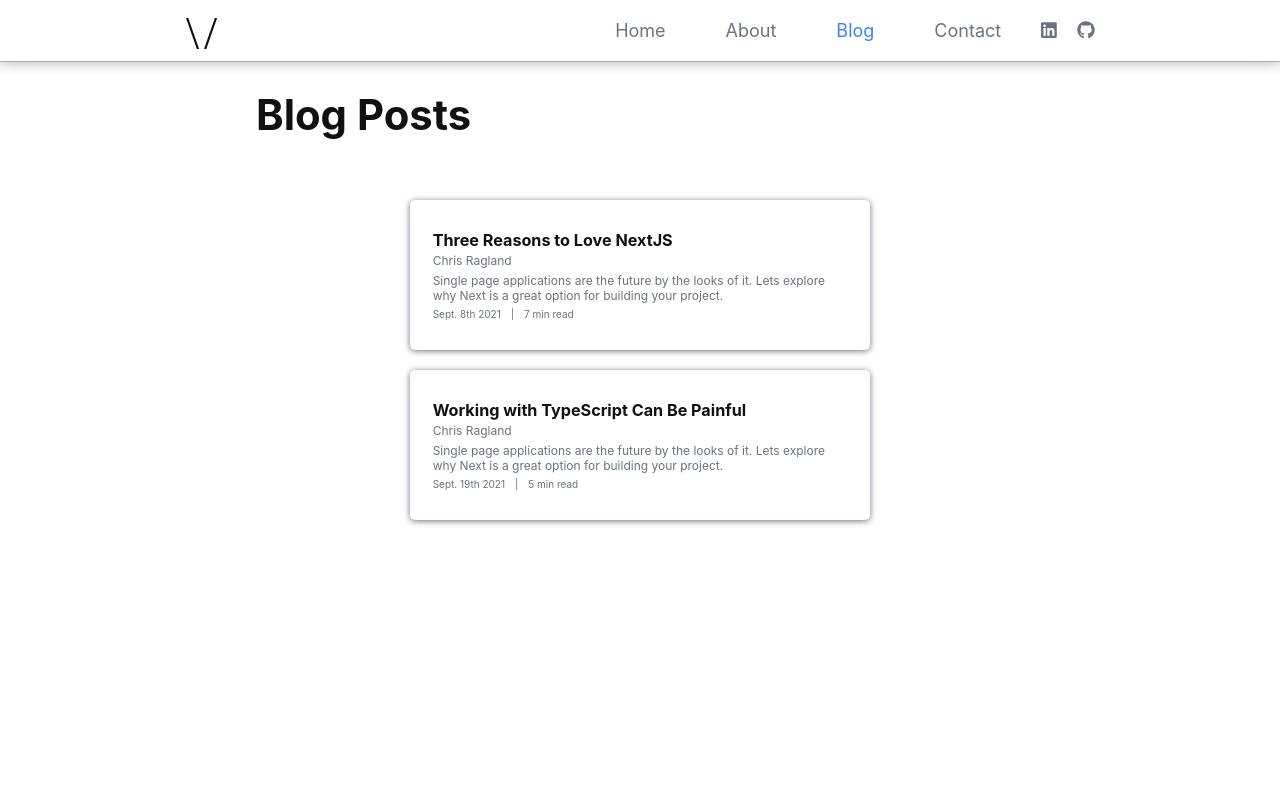
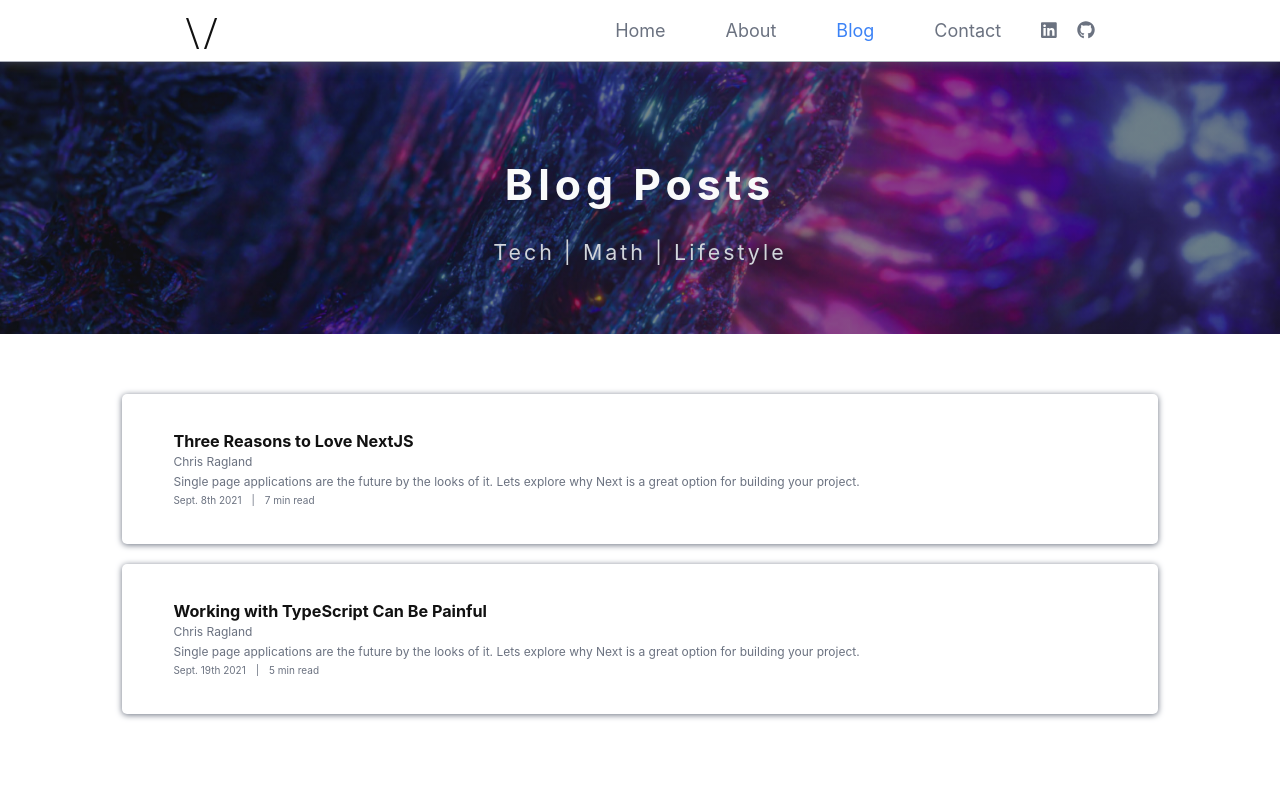
Before and after one commit to raglandc/vidal-production, a Next.js app: page /blog in a window 1280 px wide. Shown: the top 800 px of the page. Built offline with nearby package versions, Linux system fonts and the light colour scheme.

Commit message:
create background image for blog page

```diff
--- a/components/UI/BlogListItem.module.css
+++ b/components/UI/BlogListItem.module.css
@@ -1,4 +1,5 @@
 .blogCard {
+  background-color: #fff;
   color: #6b7280;
   overflow: hidden;
   margin: 2rem auto;
@@ -47,6 +48,6 @@
 
 @media only screen and (min-width: 700px) {
   .blogCard {
-    width: 60%;
+    width: 90%;
   }
 }
--- a/components/layout/footer/Footer.module.css
+++ b/components/layout/footer/Footer.module.css
@@ -1,7 +1,7 @@
 .footer {
   width: 100%;
   min-height: 21vh;
-  margin: 6.18rem 0 0 0;
+  margin: 0;
   background-color: #111;
   color: #fff;
 
--- a/pages/blog/blogIndex.module.css
+++ b/pages/blog/blogIndex.module.css
@@ -1,28 +1,51 @@
-.blogHeader {
-  font-size: 4.18rem;
-  color: #111;
-}
-
 .blogContainer {
+  width: 100%;
   min-height: 100vh;
-  width: 90%;
-  margin: 6.18rem auto 0 auto;
+  margin: 0 auto;
   margin-top: 6.18rem;
 }
 
+.blogHeaderContainer {
+  display: flex;
+  flex-direction: column;
+  justify-content: center;
+  align-items: center;
+  font-size: 2.14rem;
+
+  background: linear-gradient(rgba(17, 17, 17, 0.5), rgba(17, 17, 17, 0.5)),
+    url("../../public//images/blog/abstract.jpg") no-repeat center;
+  background-size: cover;
+  min-height: 34vh;
+}
+
+.blogHeader {
+  color: #f9fafb;
+  letter-spacing: 5px;
+}
+
+.blogHeaderText {
+  letter-spacing: 3px;
+  margin: 0;
+  padding: 0;
+  color: #d1d5db;
+}
+
 .blogListContainer {
+  width: 90%;
   margin: 6rem auto;
   padding: 0;
-}
-
-@media only screen and (min-width: 700px) {
-  .blogContainer {
-    width: 60%;
-  }
 }
 
 @media only screen and (min-width: 1300px) {
   .blogContainer {
     display: flex;
   }
+
+  .blogListContainer {
+    width: 50%;
+  }
+
+  .blogHeaderContainer {
+    width: 50%;
+  }
 }
--- a/pages/blog/index.tsx
+++ b/pages/blog/index.tsx
@@ -31,7 +31,10 @@
         />
       </Head>
       <div className={styles.blogContainer}>
-        <h1 className={styles.blogHeader}>Blog Posts</h1>
+        <div className={styles.blogHeaderContainer}>
+          <h1 className={styles.blogHeader}>Blog Posts</h1>
+          <p className={styles.blogHeaderText}>Tech | Math | Lifestyle</p>
+        </div>
         <ul className={styles.blogListContainer}>
           {/* isLoading ? isLoadingIcon : display list of blogs from database */}
           {allPosts.map((post: any) => {
```
Also changed, not shown: public/images/blog/abstract.jpg (added), public/images/blog/colorExplosion.jpg (added).
